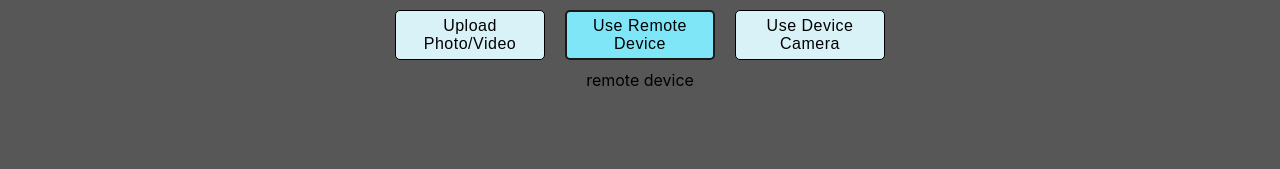
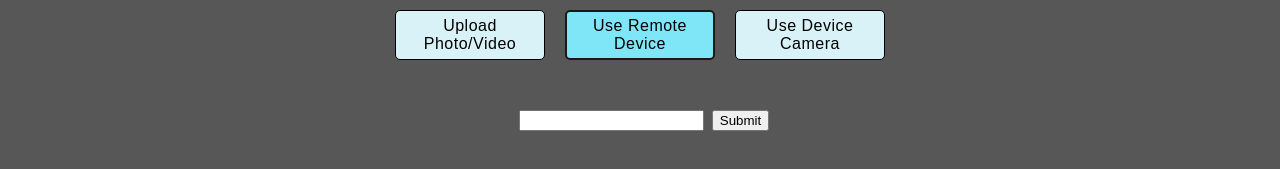
Before and after one commit to khushi-parikh/mock-inter-iit, a React (Create React App) app in the folder frontend/mock_app/: page / in a window 1280 px wide. Both pictures are taken after a click on the button "Use Remote Device". Shown: the part 509-678 px from the top of the page. Built offline with nearby package versions, Linux system fonts and the light colour scheme.

Commit message:
Add remote device  & current device

```diff
--- a/frontend/mock_app/src/components/button-device.js
+++ b/frontend/mock_app/src/components/button-device.js
@@ -1,14 +1,34 @@
 import React from "react";
-
-class Device extends React.Component {
-	render() {
-		return (
-			<div>
-				Device camera
-			</div>
-
-		);
-	}
-}
+import { useState } from "react";
+const Device = () => {
+  const [link, setlink] = useState(" ");
+  function handlesubmit(event) {
+    setlink("http://localhost:5000/showvideodevice");
+  }
+  function handlend(event) {
+    setlink(" ");
+  }
+  return (
+    <div>
+      {link === " " && (
+        <button type="submit" onClick={handlesubmit}>
+          Start
+        </button>
+      )}
+      <div
+        style={{
+          margin: "1.5rem",
+        }}
+      >
+        <img alt="" style={{ width: "30%" }} src={link}></img>
+      </div>
+      {link !== " " && (
+        <button type="submit" onClick={handlend}>
+          end
+        </button>
+      )}
+    </div>
+  );
+};
 
 export default Device;
--- a/frontend/mock_app/src/components/button-remote.js
+++ b/frontend/mock_app/src/components/button-remote.js
@@ -1,14 +1,69 @@
 import React from "react";
+import { useState } from "react";
+import axios from "axios";
+const Remote = () => {
+  const [state, setstate] = useState({
+    originalfeed: "",
+    fianlfeed: "",
+    url: "",
+  });
 
-class Remote extends React.Component {
-	render() {
-		return (
-			<div>
-				remote device
-			</div>
+  function updateurl(event) {
+    setstate({
+      ...state,
+      url: event.target.value,
+    });
+  }
+  function handlesubmit(event) {
+    const url = state.url;
+    var formData = new FormData();
+    formData.append("url", url);
+    setstate({
+      url: "",
+    });
+    axios
+      .post("http://localhost:5000/remote", formData, {
+        headers: { "Content-Type": "multipart/form-data" },
+      })
+      .then((res) => {
+        console.log(res);
+        setstate({
+          fianlfeed: "http://localhost:5000/showremote",
+        });
+      })
+      .catch((err) => {
+        console.log(err);
+      });
+  }
 
-		);
-	}
-}
+  return (
+    <div>
+      <div
+        style={{
+          margin: "2rem",
+        }}
+      >
+        <input
+          style={{
+            margin: "0.5rem",
+          }}
+          type="url"
+          onChange={updateurl}
+          value={state.url}
+        ></input>
+        <button type="submit" onClick={handlesubmit}>
+          Submit
+        </button>
+      </div>
+      <div
+        style={{
+          margin: "1.5rem",
+        }}
+      >
+        <img alt="" style={{ width: "30%" }} src={state.fianlfeed}></img>
+      </div>
+    </div>
+  );
+};
 
 export default Remote;
```
Also changed, not shown: 1 other file (tests, documents, lock files or other folders).
